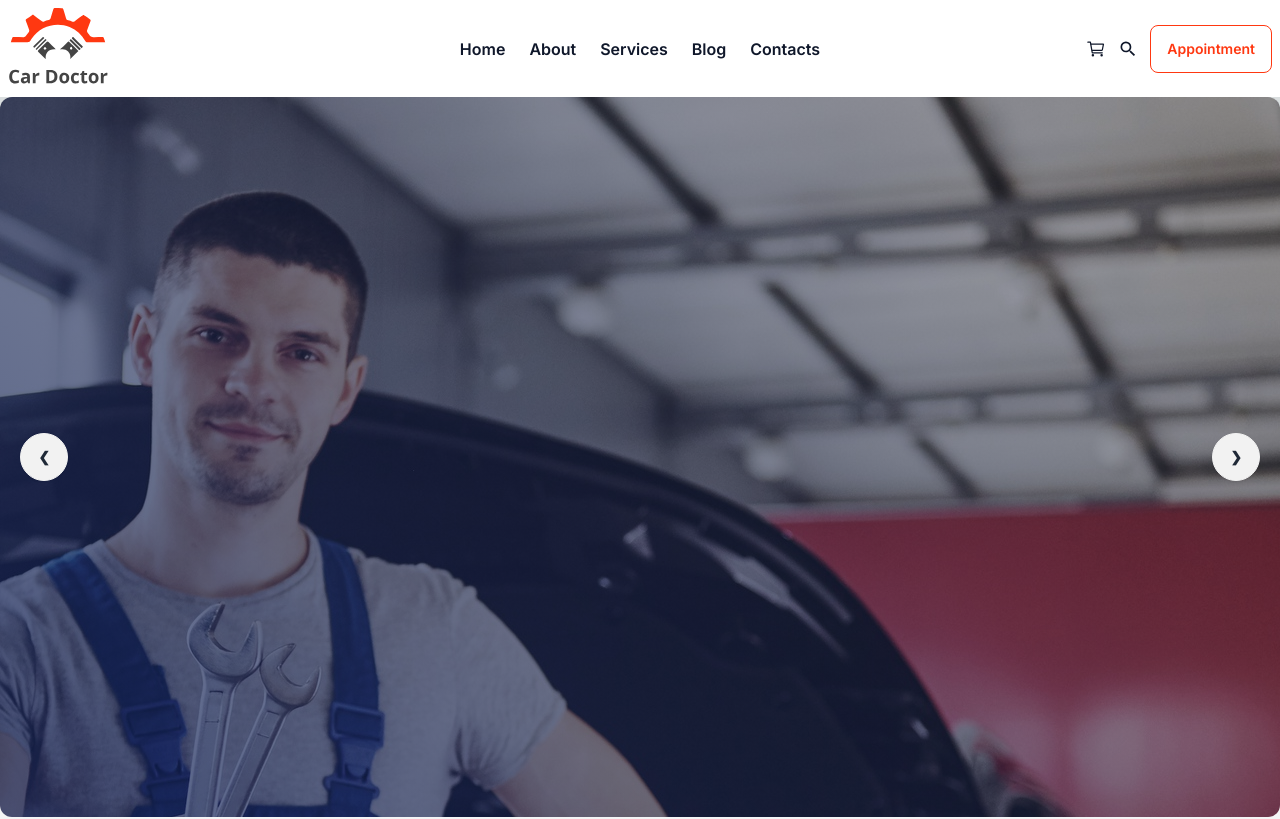
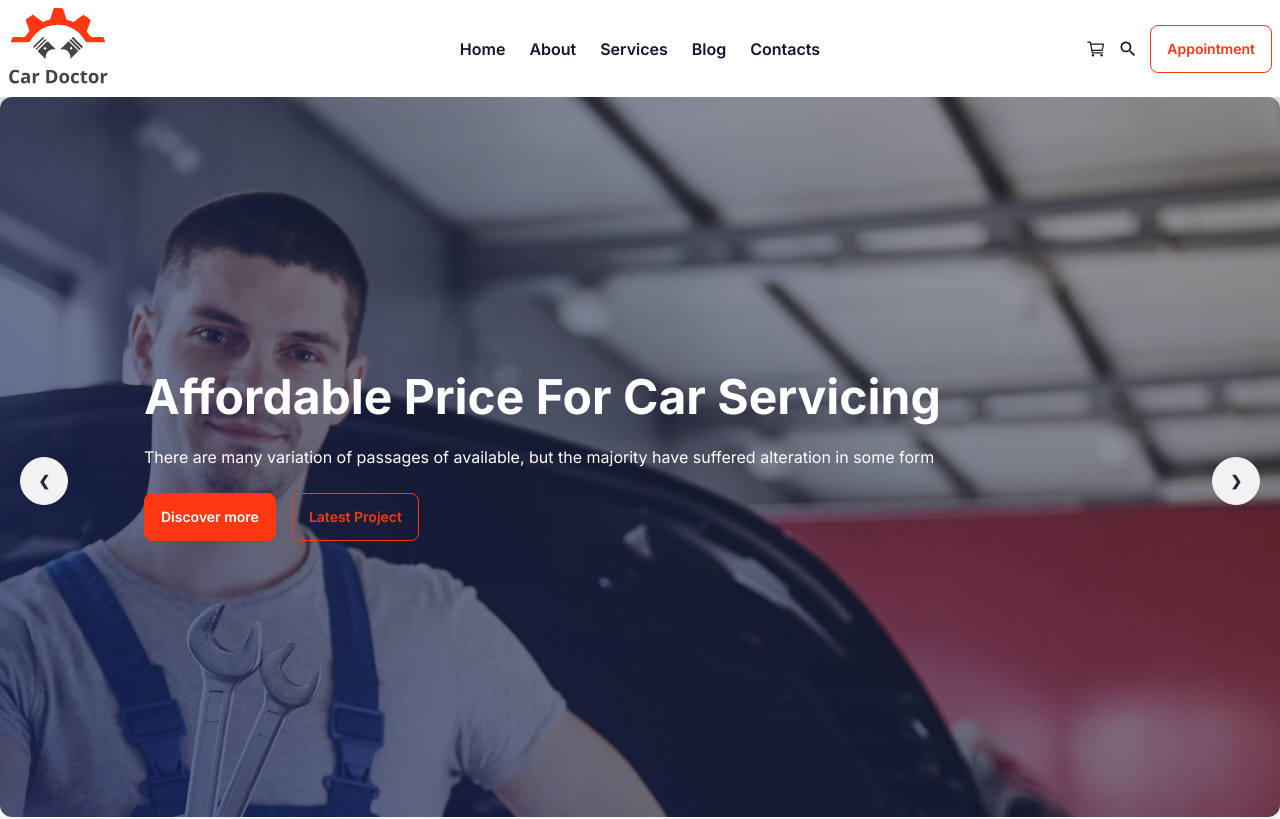
Before and after one commit to EngrMunir/car-dotor-nextjs, a Next.js app: page / in a window 1280 px wide. Shown: the top 819 px of the page. Built offline with nearby package versions, Linux system fonts and the light colour scheme.

Commit message:
about page added

```diff
--- /dev/null
+++ b/src/components/HomePage/About.jsx
@@ -0,0 +1,17 @@
+import React from 'react';
+
+const About = () => {
+    return (
+        <div className='text-slate-900 h-screen'>
+            <div className='container mx-auto'>
+                <div className='grid grid-cols-1 lg:grid-cols-1'>
+                    <div></div>
+                    <div></div>
+                </div>
+
+            </div>
+        </div>
+    );
+};
+
+export default About;
--- a/src/components/HomePage/Banner.jsx
+++ b/src/components/HomePage/Banner.jsx
@@ -3,7 +3,8 @@ import React from 'react';
 const Banner = () => {
 
     return (
-        <div className="carousel w-full container mx-auto">
+       <div className='container mx-auto'>
+             <div className="carousel w-full ">
         {
             banners.map((banner, index)=>(
                 <div
@@ -11,8 +12,16 @@ const Banner = () => {
                     backgroundImage:`linear-gradient(45deg, rgba(7,25,82,0.7), rgba(0,0,0,0.3)), url(/assets/images/banner/${index+1}.jpg)`
                 }}
                 key={index} id={`slide${index+1}`} className="carousel-item rounded-xl relative w-full h-[90vh] bg-top bg-no-repeat " >
-          <div className="absolute left-5 right-5 top-1/2 flex -translate-y-1/2 transform justify-between">
-            <a href={banner.prev} className="btn btn-circle">
+                    <div className='h-full w-full flex items-center pl-36'>
+                        <div className='space-y-6 text-white'>
+                            <h1 className='text-5xl font-bold'>{banner.title}</h1>
+                            <p>{banner.description}</p>
+                            <button className='btn btn-primary mr-4'>Discover more</button>
+                            <button className='btn btn-primary btn-outline'>Latest Project</button>
+                        </div>
+                    </div>
+          <div className="absolute left-5 right-5 top-1/2 flex transform justify-between right-12">
+            <a href={banner.prev} className="btn btn-circle mr-6">
                 ❮
             </a>
             <a href={banner.next} className="btn btn-circle">
@@ -23,6 +32,7 @@ const Banner = () => {
             ))
         }
       </div>
+       </div>
     );
 };
 
--- a/src/components/HomePage/Homepage.jsx
+++ b/src/components/HomePage/Homepage.jsx
@@ -1,10 +1,12 @@
 import React from 'react';
 import Banner from './Banner';
+import About from './About';
 
 const Homepage = () => {
     return (
         <div className='h-screen'>
             <Banner/>
+            <About/>
         </div>
     );
 };
```
